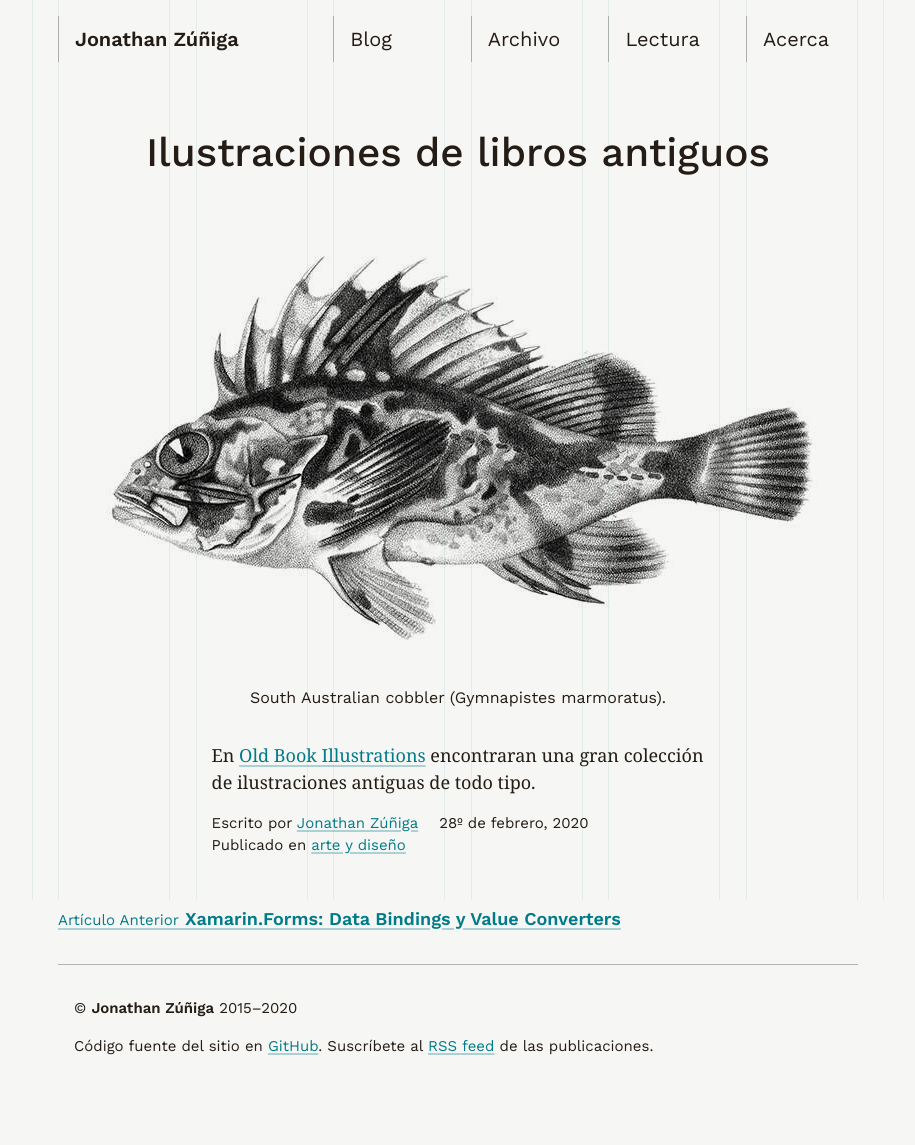
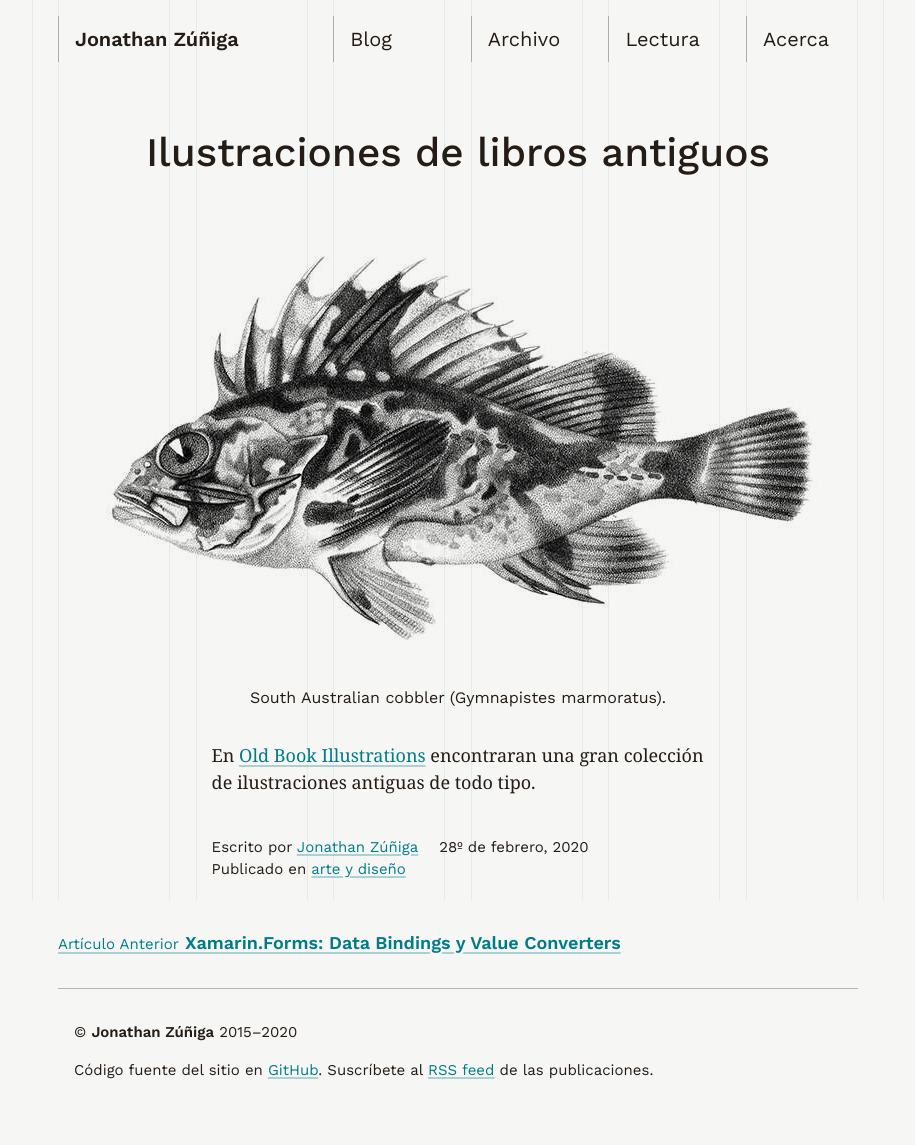
Before and after one commit to jonathanzuniga/jonathanzuniga.github.io, a Jekyll site: the page built from _posts/2020-02-28-ilustraciones-de-libros-antiguos.md, in a window 1280 px wide. Shown: the whole page, without its empty margins (182-1097 px from the left). Built offline with Jekyll 4.4.1, drawn with Linux system fonts in a browser that asks for light colours; before the commit the page ends 1121 px from its top, so only the background shows below that.

Commit message:
edit navbar, post footer, wip

```diff
--- a/_sass/_layout.scss
+++ b/_sass/_layout.scss
@@ -131,6 +131,7 @@
         }
 
         .post__footer {
+            margin-top: $space-md;
             text-align: center;
         }
     }
--- a/_sass/components/_navbar.scss
+++ b/_sass/components/_navbar.scss
@@ -7,7 +7,7 @@
     a {
         color: $body-color;
         display: block;
-        padding: $space-sm $space;
+        padding: $space-sm 0 $space-sm $space;
         text-decoration: none;
 
         &:hover {
```
